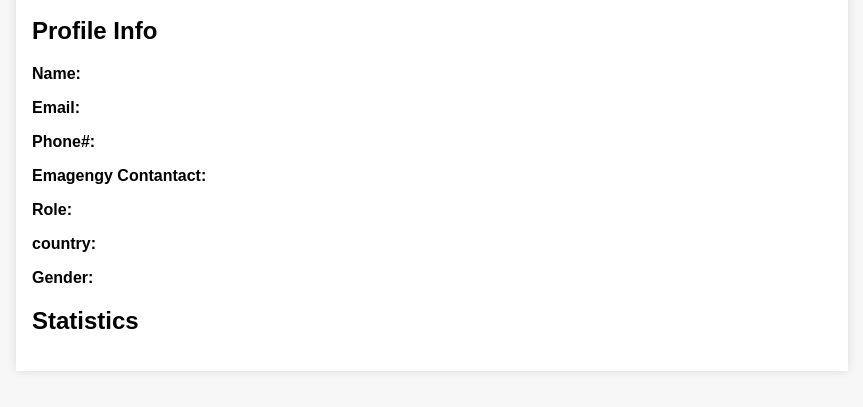
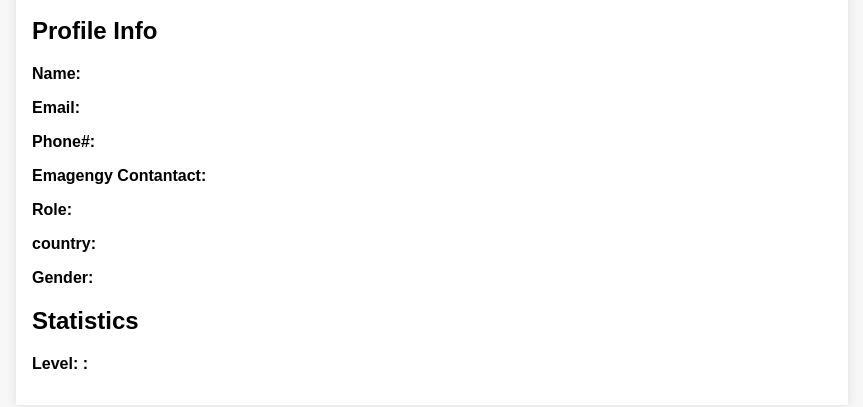
Before and after one commit to joseowino/graphql, a plain HTML site: page index.html in a window 1280 px wide. Shown: the part 163-570 px from the top of the page, without its empty margins (208-1071 px from the left). Drawn offline with Linux system fonts and the light colour scheme.

Commit message:
feat: add level display to statistics section in profile

```diff
--- a/index.html
+++ b/index.html
@@ -28,6 +28,8 @@
 
     <section id="stats">
       <h2>Statistics</h2>
+      <p><strong>Level: :</strong> <span id="level"></span></p>
+
       <div id="xpGraph"></div>
       <div id="auditGraph"></div>
     </section>
```
